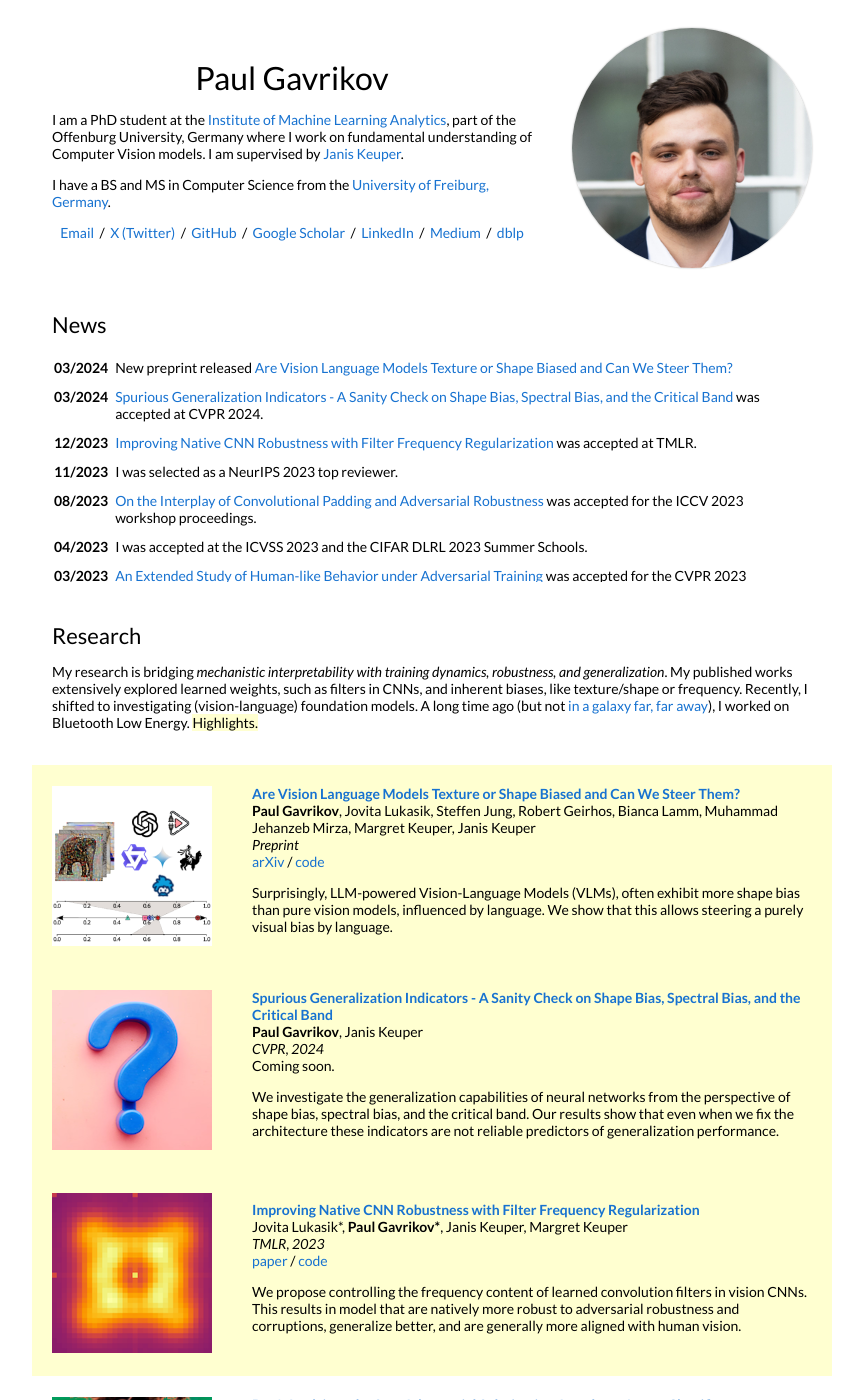
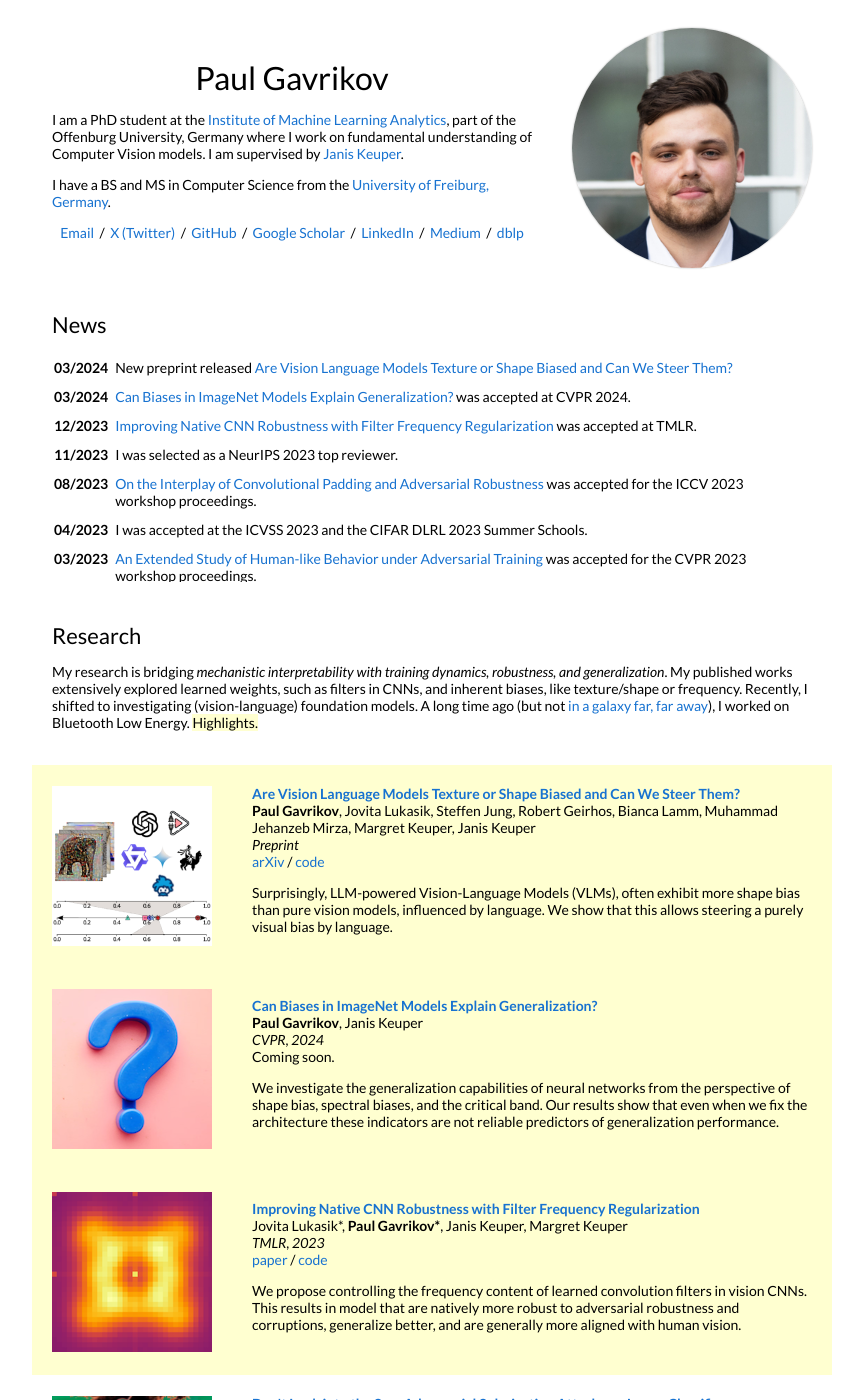
Before and after one commit to paulgavrikov/paulgavrikov.github.io, a Jekyll site: the page built from _posts/2018-05-15-intro.markdown, in a window 1280 px wide and 1400 px high. Shown: the whole window, without its empty margins (208-1071 px from the left). Built offline with Jekyll 4.4.1, drawn with Linux system fonts in a browser that asks for light colours.

Commit message:
updating cvpr 24 title

```diff
--- a/_data/news.yml
+++ b/_data/news.yml
@@ -3,7 +3,7 @@
   text: New preprint released <a href="https://arxiv.org/abs/2403.09193">Are Vision Language Models Texture or Shape Biased and Can We Steer Them?</a>
 - news_entry:
   date: 03/2024
-  text: <a href="#">Spurious Generalization Indicators - A Sanity Check on Shape Bias, Spectral Bias, and the Critical Band</a> was accepted at CVPR 2024.
+  text: <a href="#">Can Biases in ImageNet Models Explain Generalization?</a> was accepted at CVPR 2024.
 - news_entry:
   date: 12/2023
   text: <a href="https://openreview.net/forum?id=2wecNCpZ7Y">Improving Native CNN Robustness with Filter Frequency Regularization</a> was accepted at TMLR.
--- a/_data/publications.yml
+++ b/_data/publications.yml
@@ -9,12 +9,12 @@
   paperlink: https://arxiv.org/abs/2403.09193
   image: images/small/tn_vlm_shapebias.png
 - publication:
-  title: "Spurious Generalization Indicators - A Sanity Check on Shape Bias, Spectral Bias, and the Critical Band"
+  title: "Can Biases in ImageNet Models Explain Generalization?"
   authors: <b>Paul Gavrikov</b>, Janis Keuper
   conference: "CVPR, 2024"
   time: 2024
   highlight: True
-  short: "We investigate the generalization capabilities of neural networks from the perspective of shape bias, spectral bias, and the critical band. Our results show that even when we fix the architecture these indicators are not reliable predictors of generalization performance."
+  short: "We investigate the generalization capabilities of neural networks from the perspective of shape bias, spectral biases, and the critical band. Our results show that even when we fix the architecture these indicators are not reliable predictors of generalization performance."
   details: "Coming soon."
   image: images/small/404.png
 - publication:
```
